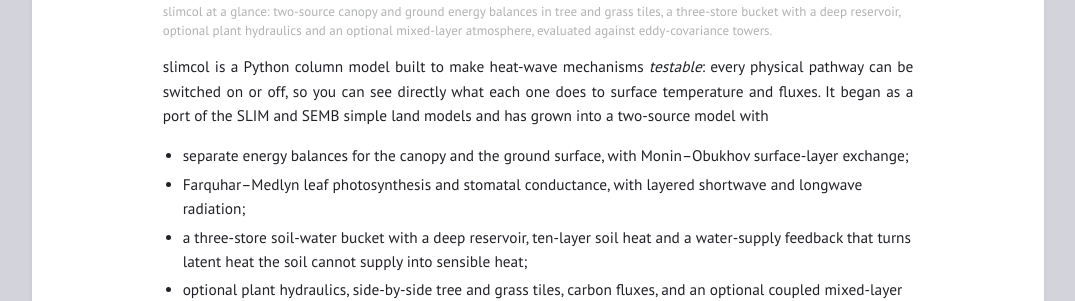
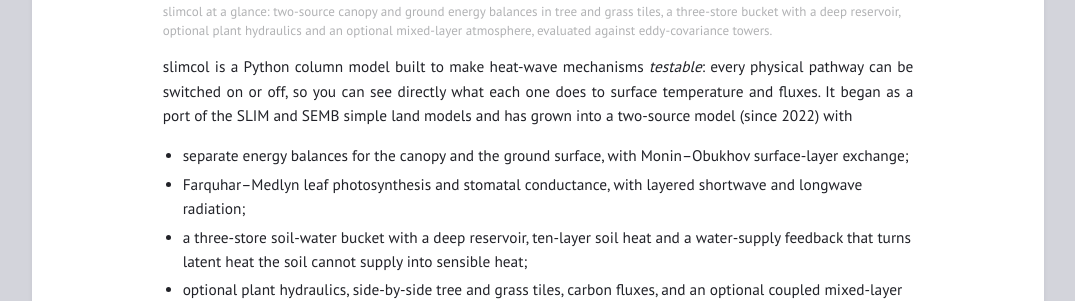
Before and after one commit to Dannyhay/Dannyhay.github.io, a Jekyll site: the page built from tools.md, in a window 1280 px wide and 900 px high, scrolled down 767 px. Shown: the part 203-504 px from the top of the window, without its empty margins (102-1177 px from the left). Built offline with Jekyll 4.4.1, drawn with Linux system fonts in a browser that asks for light colours; a style sheet for code colours, icons or effects is not loaded.

Commit message:
Update tools.md

```diff
--- a/tools.md
+++ b/tools.md
@@ -12,7 +12,7 @@ Open datasets and methods from my research. Everything below is freely available
   <a href="{{ '/figure/slimcol_overview.jpg' | relative_url }}"><img src="{{ '/figure/slimcol_overview.jpg' | relative_url }}" alt="Schematic of the slimcol two-source column model: forcing, surface layer, tree and grass tiles with sunlit and shaded leaves, plant hydraulics, a three-store bucket hydrology and soil heat, observation operators and evaluation"></a>
   <figcaption>slimcol at a glance: two-source canopy and ground energy balances in tree and grass tiles, a three-store bucket with a deep reservoir, optional plant hydraulics and an optional mixed-layer atmosphere, evaluated against eddy-covariance towers.</figcaption>
 </figure>
-<p>slimcol is a Python column model built to make heat-wave mechanisms <em>testable</em>: every physical pathway can be switched on or off, so you can see directly what each one does to surface temperature and fluxes. It began as a port of the SLIM and SEMB simple land models and has grown into a two-source model with</p>
+<p>slimcol is a Python column model built to make heat-wave mechanisms <em>testable</em>: every physical pathway can be switched on or off, so you can see directly what each one does to surface temperature and fluxes. It began as a port of the SLIM and SEMB simple land models and has grown into a two-source model (since 2022) with</p>
 <ul>
   <li>separate energy balances for the canopy and the ground surface, with Monin–Obukhov surface-layer exchange;</li>
   <li>Farquhar–Medlyn leaf photosynthesis and stomatal conductance, with layered shortwave and longwave radiation;</li>
```
